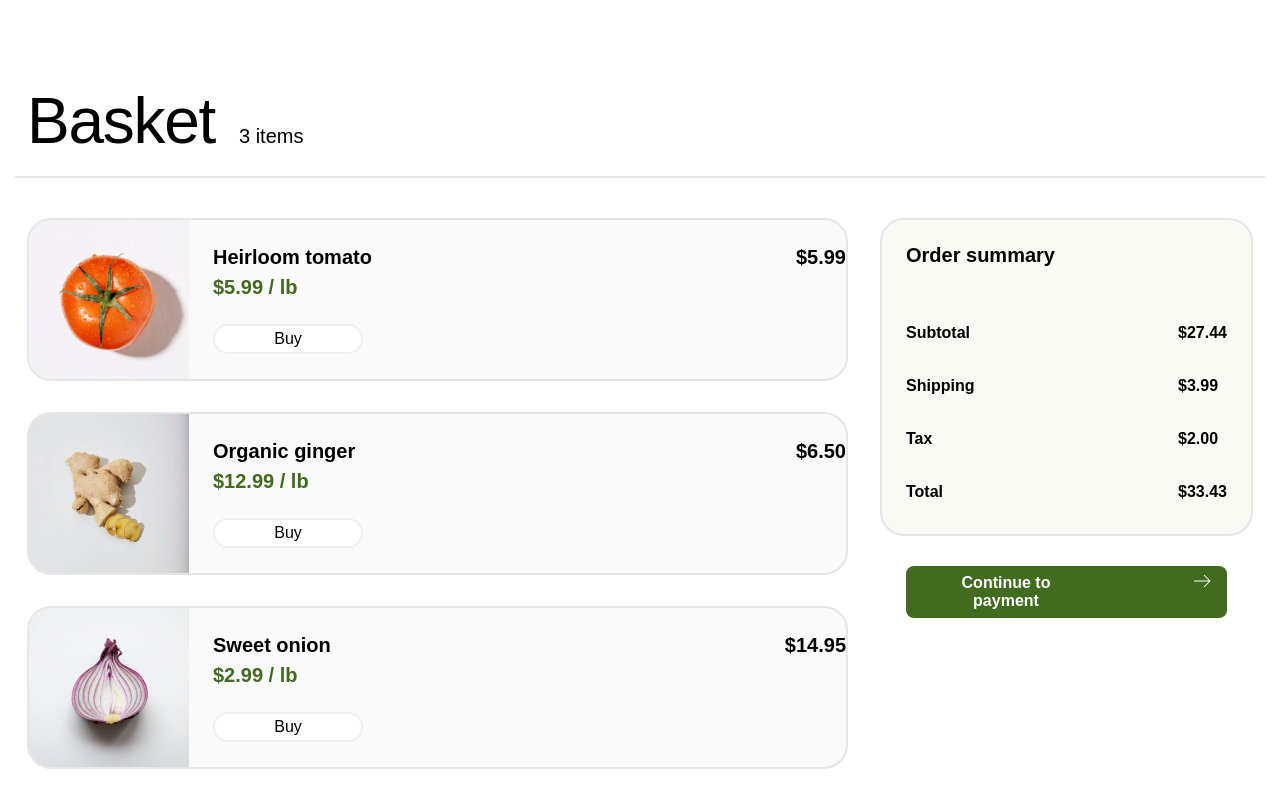
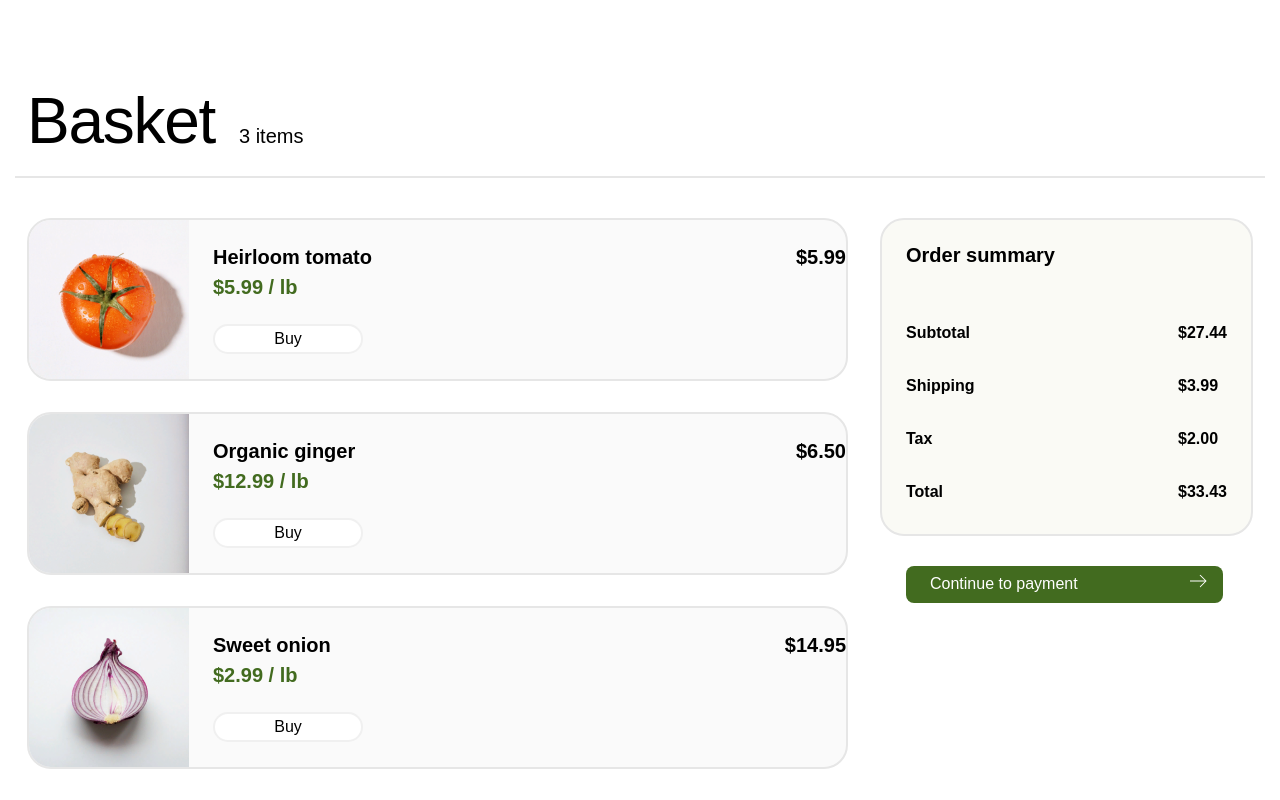
Before and after one commit to Xursandbek1122/master, a plain HTML site: page index.html in a window 1280 px wide. Shown: the part 908-1708 px from the top of the page. Drawn offline with Linux system fonts and the light colour scheme.

Commit message:
section desc

```diff
--- a/css/style.css
+++ b/css/style.css
@@ -246,6 +246,7 @@ a {
 }
 
 
+
 .order__desc-title {
     color: #000;
     font-weight: 600;
@@ -295,6 +296,7 @@ a {
     margin-top: 32px;
     color: #fff;
     font-size: 16px;
-    font-weight: 600;
+    line-height: 130%;
     border: none;
+    cursor: pointer;
 }
```
